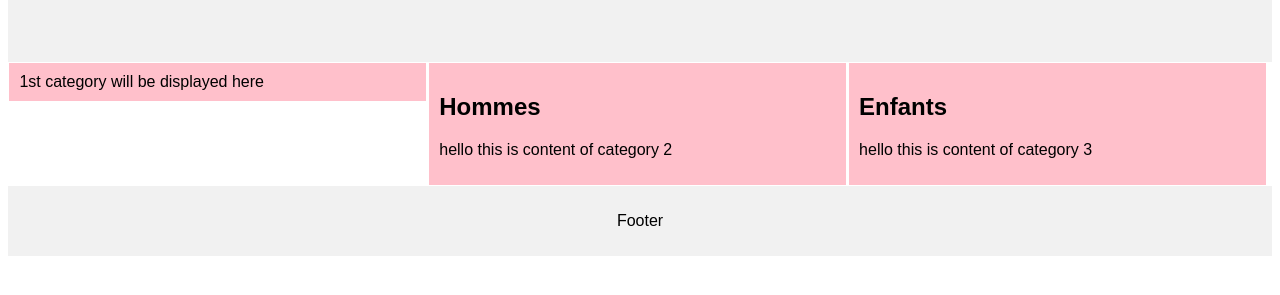
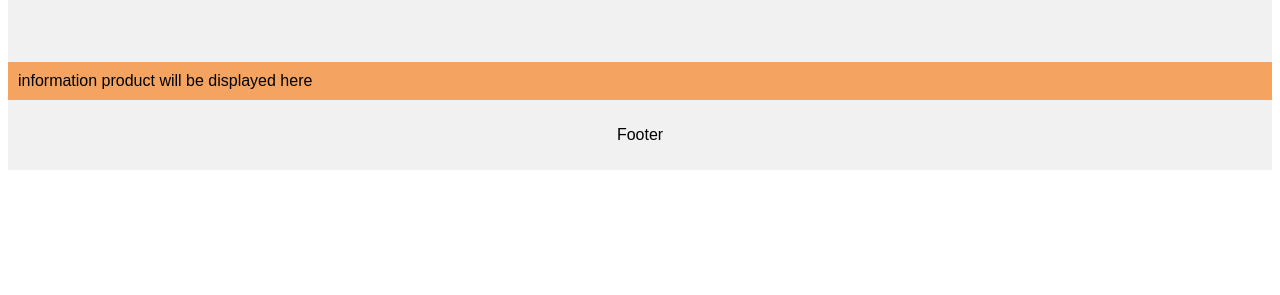
Before and after one commit to Canan000/Kam-E-SHOP, a plain HTML site: page pages/product.html in a window 1280 px wide. Shown: the part 257-552 px from the top of the page. Drawn offline with Linux system fonts and the light colour scheme; no server answers; files whose address does not match are found by name.

Commit message:
add product html page

```diff
--- a/css/main.css
+++ b/css/main.css
@@ -40,6 +40,14 @@ h1
   padding: 10px;
   background-color: green;
 }
+
+.container
+{
+  float: left;
+  width: 100%;
+  padding: 10px;
+  background-color: sandybrown;
+}
 /* Clear floats after the columns */
 .row:after {
   content: "";
--- a/index.html
+++ b/pages/product.html
@@ -8,7 +8,7 @@
     <meta name="viewport" content="width=device-width, initial-scale=1">
 
     <link href="https://fonts.googleapis.com/css2?family=Raleway:ital,wght@1,100&display=swap" rel="stylesheet">
-    <link href="./css/main.css" rel="stylesheet">
+    <link href="../css/main.css" rel="stylesheet">
 
   </head>
 
@@ -21,9 +21,8 @@
     </div>
 
     <div class="row">
-      <section id="category1" class="third">1st category will be displayed here</section>
-      <section id="category2" class="third">2nd category will be displayed here</section>
-      <section id="category3" class="third">3st category will be displayed here</section>
+      <section id="oneProduct" class="container">information product will be displayed here</section>
+
     </div>
 
     <div class="footer">
```
